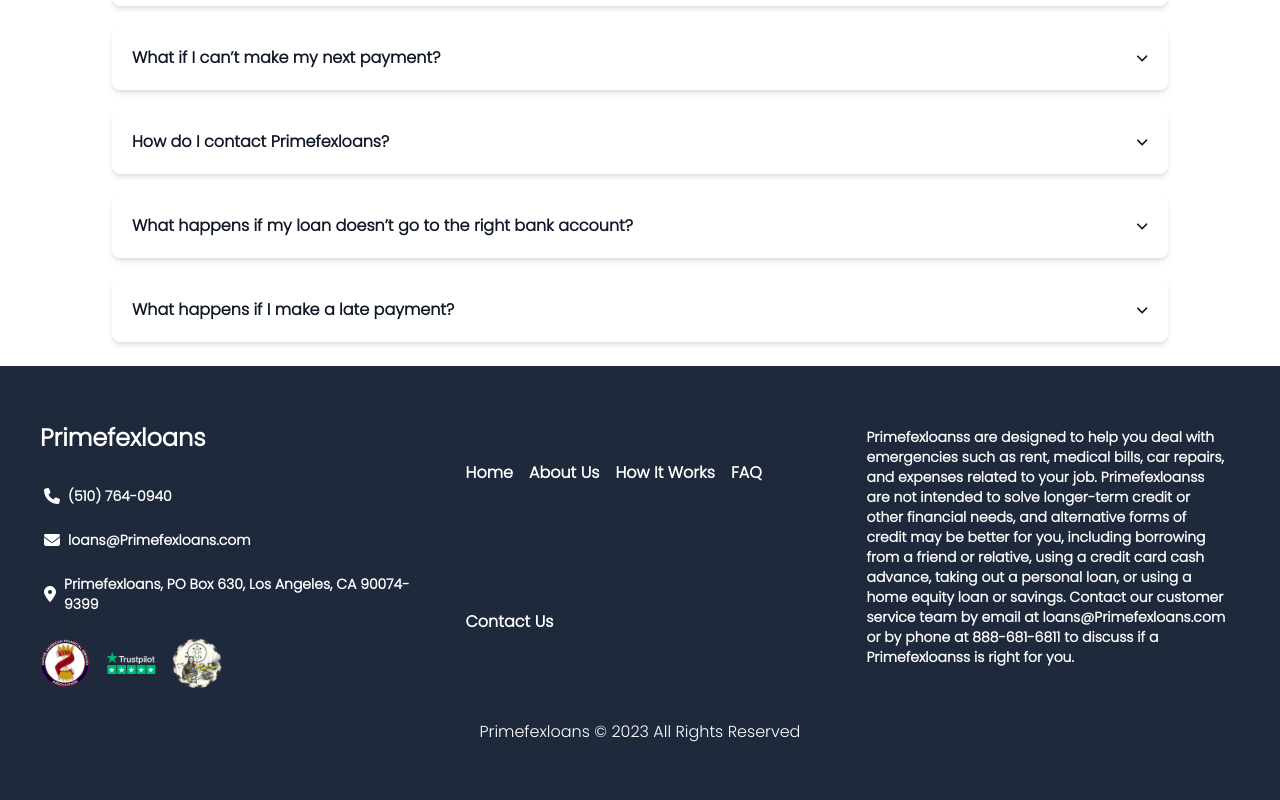
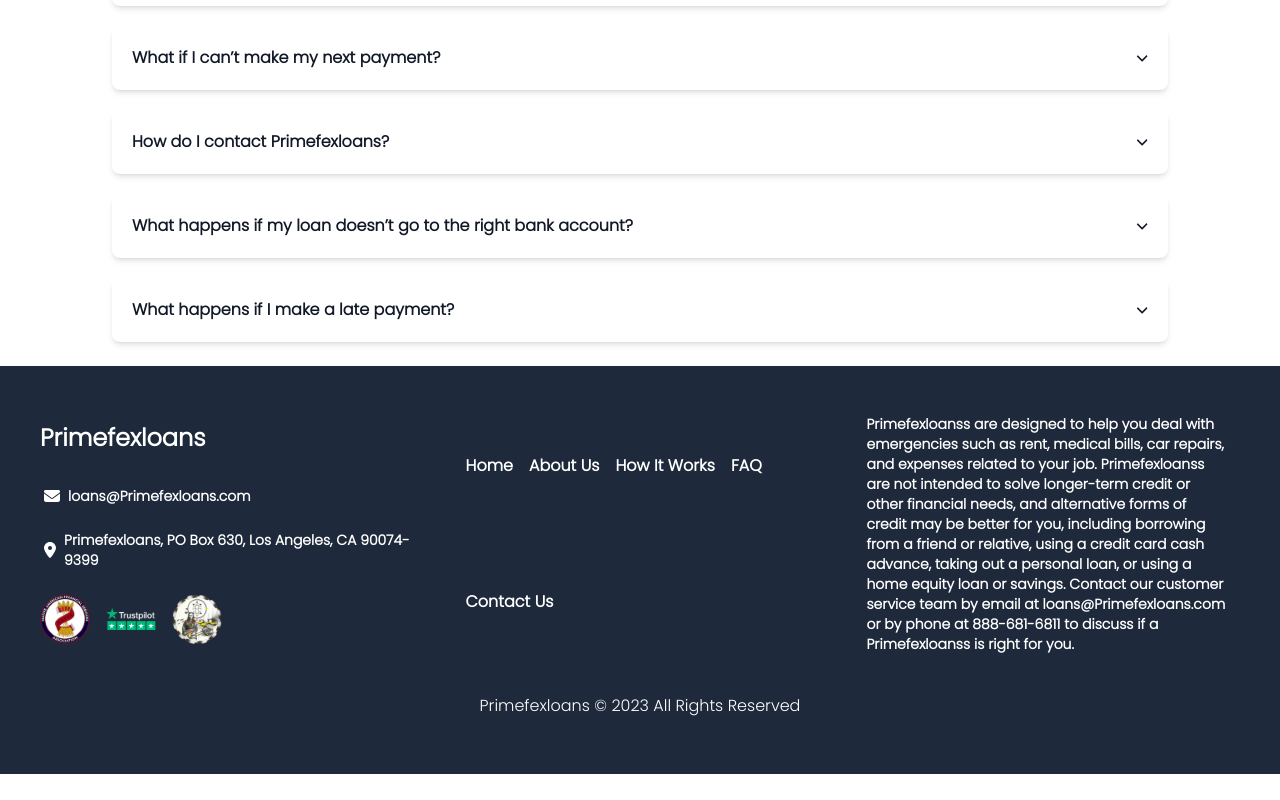
Before and after one commit to samie105/primefex, a Next.js app: page /FAQ in a window 1280 px wide. Shown: the part 1946-2746 px from the top of the page. After the commit the page ends 2720 px from the top, so only its background shows below. Built offline with nearby package versions, Linux system fonts and the light colour scheme.

Commit message:
removed numbers

```diff
--- a/components/Footer.js
+++ b/components/Footer.js
@@ -14,10 +14,6 @@
           <div className="contactNaward w-full flex flex-col">
             <div className="header text-2xl font-bold py-6">Primefexloans</div>
             <div className="contacts">
-              <div className="phone-contact flex items-center mb-2 py-2 px-1">
-                <FontAwesomeIcon icon={faPhone} className="mr-2" />
-                <span className="text-sm font-bold">(510) 764-0940</span>
-              </div>
               <div className="email-contact flex items-center mb-2 py-2 px-1">
                 <FontAwesomeIcon icon={faEnvelope} className="mr-2" />
                 <span className="text-sm font-bold">
--- a/components/MainFAQ.js
+++ b/components/MainFAQ.js
@@ -50,7 +50,7 @@
     {
       question: "What happens if I change my mind?",
       answer:
-        "You have three days from the date you receive your funds to return the funds at no cost to you. Simply contact us at (888) 681-6811 or help@Primefexloans.com to begin the process. Be sure to contact us during business hours before your three-day rescission period comes to an end.",
+        "You have three days from the date you receive your funds to return the funds at no cost to you. Simply contact us at help@Primefexloans.com to begin the process. Be sure to contact us during business hours before your three-day rescission period comes to an end.",
     },
     {
       question: "What is the interest on a Primefexloans?",
@@ -86,7 +86,7 @@
         "‍Automatic Debit (ACH): Automatic debits from your bank account are the easiest way to make sure your payments are made on time.\n\n" +
         "97% of Primefexloans customers choose to make their payments using ACH because it is a convenient way to make loan payments, and it can also save you money over the life of your loan by helping you avoid missed payments.\n\n" +
         "Customers that choose not to use ACH for their payments are almost five times more likely to default on their programs. Those missed payments can result in additional finance charges, which make the loan more expensive over time.\n\n" +
-        "Call us at (888) 681-6811 to set up ACH payments.\n\n" +
+        "Call us to set up ACH payments.\n\n" +
         "‍Debit Cards: Contact us to make a payment via debit card over the phone.\n\n" +
         "‍Checks and Money Orders: To make a payment by check or money order,\n" +
         "mail it to us at:\n" +
@@ -115,7 +115,7 @@
       question: "What happens if I make a late payment?",
       answer:
         "If you make a late payment, you may be subject to additional interest charges and fees. It's important to make your payments on time to avoid these additional costs.\n\n" +
-        "If you think you will be late on a payment, please contact us as soon as possible at (888) 681-6811. We are here to help.",
+        "If you think you will be late on a payment, please contact us as soon as possible. We are here to help.",
     },
   ];
 
```
